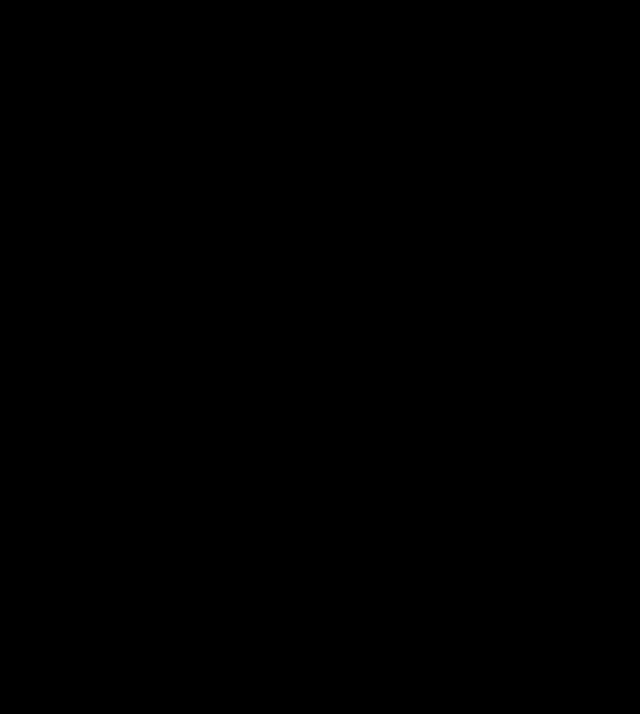
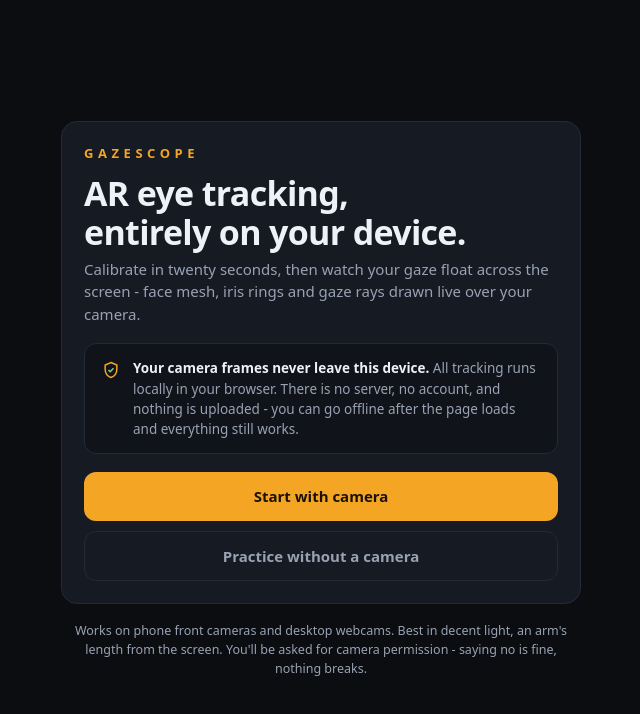
Before and after one commit to aeiouvcode/gazescope, a plain HTML site: page index.html in a window 1280 px wide. Shown: the whole page, without its empty margins (319-959 px from the left). Drawn offline with Linux system fonts and the light colour scheme.

Commit message:
Fix intro z-index over stage canvas

```diff
--- a/index.html
+++ b/index.html
@@ -22,7 +22,7 @@
 }
 button{font:inherit;color:inherit;background:none;border:none;cursor:pointer}
 .hidden{display:none !important}
-.screen{position:fixed;inset:0;display:flex;flex-direction:column;align-items:center;justify-content:center;padding:24px;overflow:auto}
+.screen{position:fixed;inset:0;display:flex;flex-direction:column;align-items:center;justify-content:center;padding:24px;overflow:auto;z-index:60;background:var(--ink)}
 .card{background:var(--panel);border:1px solid var(--line);border-radius:var(--r);padding:22px;max-width:520px;width:100%}
 .brand{font-size:13px;letter-spacing:.35em;color:var(--amber);font-weight:700}
 h1{font-size:34px;line-height:1.15;font-weight:800;margin:10px 0 6px;letter-spacing:-.02em}
```
